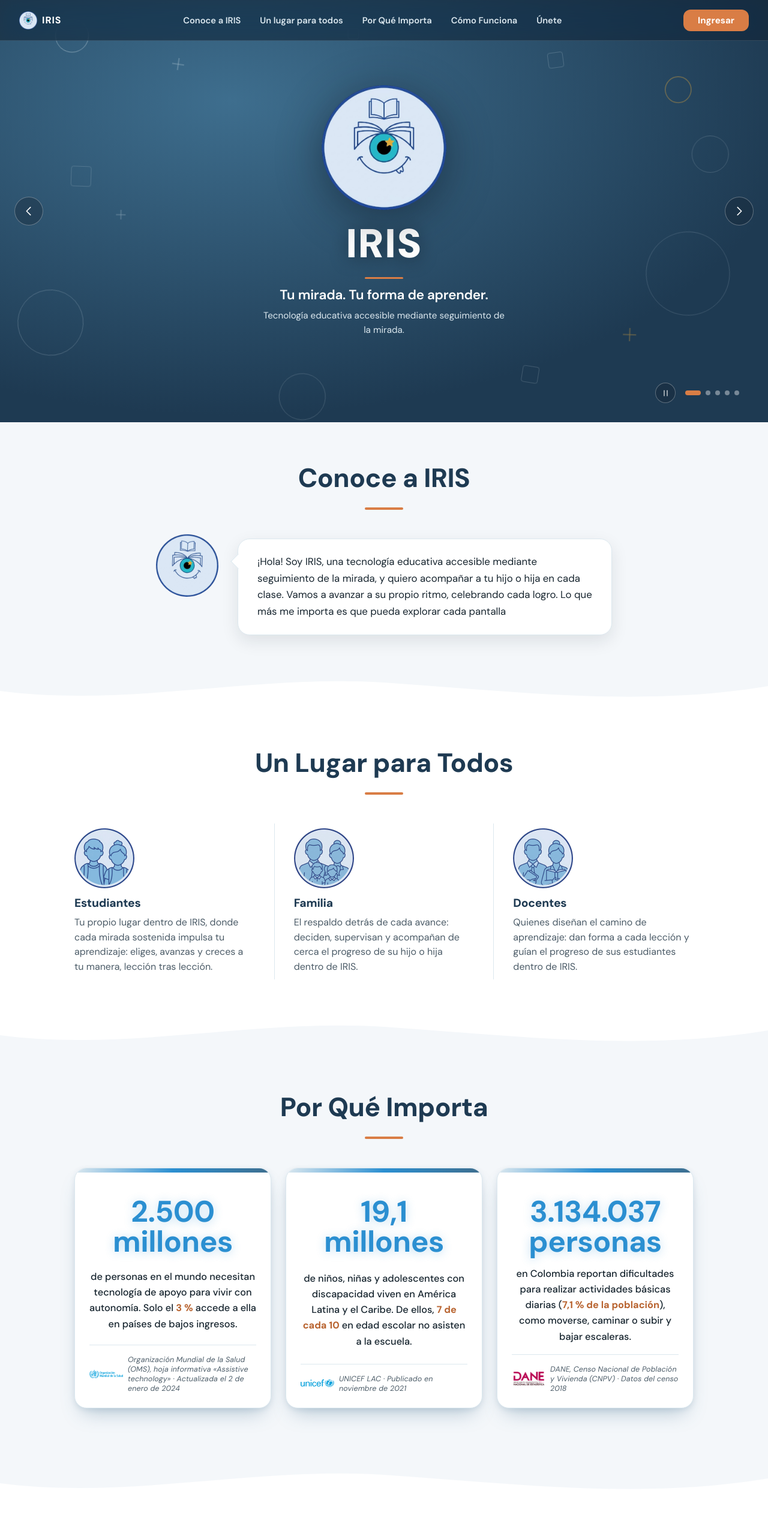
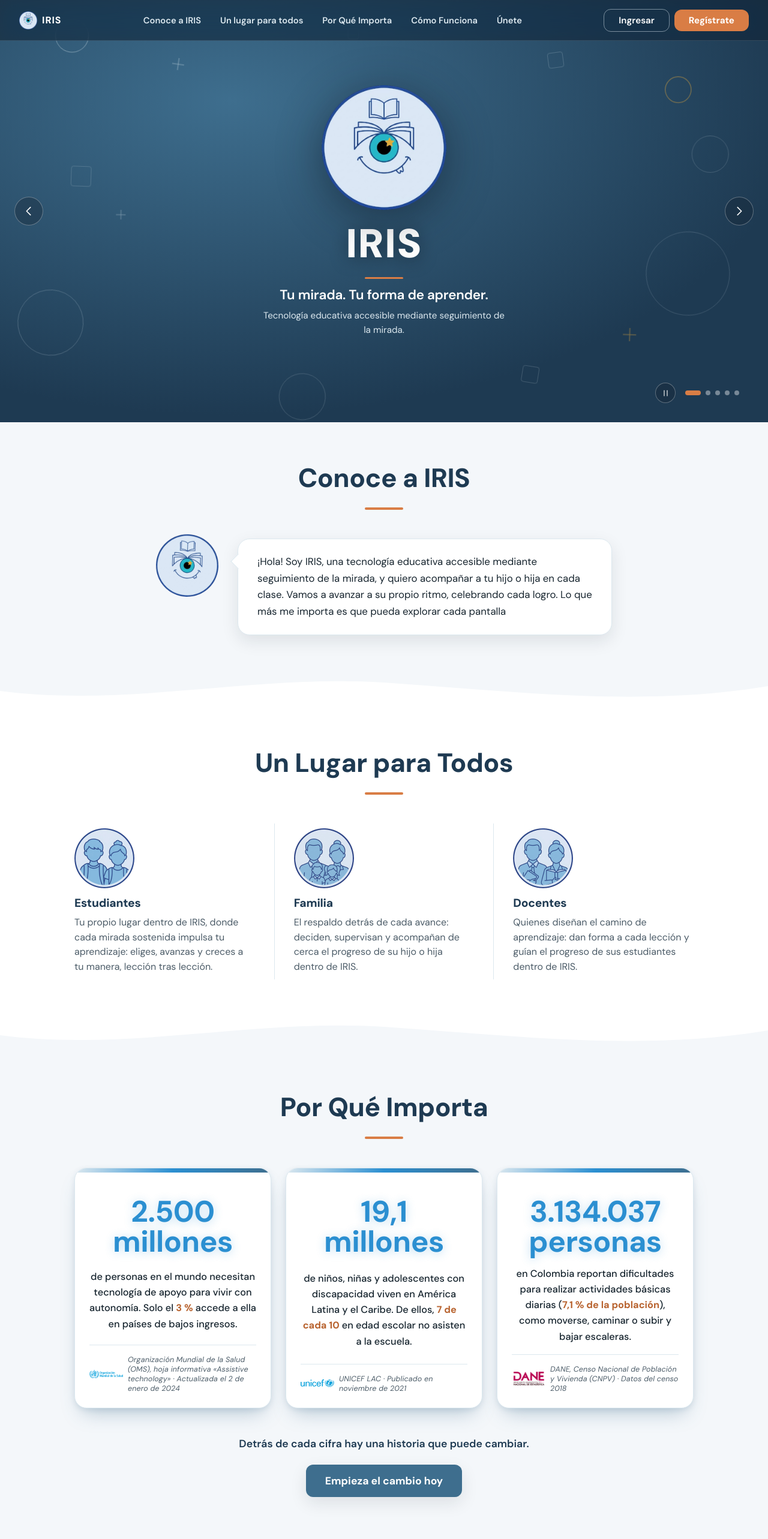
Before and after one commit to danorasys/project-iris, a React (Vite) app in the folder apps/web/: page / in a window 1280 px wide. Shown: the top 2566 px of the page at 60% size. Built offline with nearby package versions, Linux system fonts and the light colour scheme; no server answers; a web font is replaced by a local one.

Commit message:
feat: landing - strengthen and diversify call-to-action buttons across the landing page

```diff
--- a/apps/web/src/app/AppRouter.tsx
+++ b/apps/web/src/app/AppRouter.tsx
@@ -1,5 +1,5 @@
-import { lazy, Suspense } from "react";
-import { BrowserRouter, Navigate, Outlet, Route, Routes } from "react-router-dom";
+import { lazy, Suspense, useEffect } from "react";
+import { BrowserRouter, Navigate, Outlet, Route, Routes, useLocation } from "react-router-dom";
 import { RequireRol } from "./RequireRol";
 import { StudentGazeProvider } from "@/shared/gaze/GazeSourceContext";
 import { GazeCursor } from "@/shared/ui/GazeCursor";
@@ -30,9 +30,23 @@ const CreateClassroomPage = lazy(() => import("@/features/teacher/pages/CreateCl
 const ClassroomDetailPage = lazy(() => import("@/features/teacher/pages/ClassroomDetailPage"));
 const LessonEditorPage = lazy(() => import("@/features/teacher/pages/LessonEditorPage"));
 
+/** React Router doesn't reset scroll position on navigation the way a full
+ * page load does, so without this, a page opened from deep down another
+ * one (e.g. clicking a footer link) would keep the old scroll position. */
+function ScrollToTop() {
+  const { pathname } = useLocation();
+
+  useEffect(() => {
+    window.scrollTo(0, 0);
+  }, [pathname]);
+
+  return null;
+}
+
 export function AppRouter() {
   return (
     <BrowserRouter>
+      <ScrollToTop />
       <Suspense fallback={<LoadingScreen />}>
         <Routes>
           <Route path="/" element={<LandingPage />} />
--- a/apps/web/src/features/landing/LandingHeader.module.css
+++ b/apps/web/src/features/landing/LandingHeader.module.css
@@ -87,7 +87,42 @@
   transform: scaleX(1);
 }
 
+.headerActions {
+  display: flex;
+  align-items: center;
+  gap: var(--space-2);
+  flex: none;
+}
+
+/* Secondary: existing users signing in. A quiet outline against the
+   header's glass, since it needs less persuasion than joining does. */
 .loginButton {
+  flex: none;
+  border: 1.5px solid rgba(220, 232, 239, 0.5);
+  border-radius: var(--radius-medium);
+  background: transparent;
+  color: var(--color-surface);
+  padding: var(--space-2) var(--space-4);
+  font-weight: 600;
+  font-size: 0.95rem;
+  text-decoration: none;
+  transition:
+    background 200ms ease,
+    border-color 200ms ease,
+    transform 200ms ease;
+}
+
+.loginButton:hover {
+  background: rgba(255, 255, 255, 0.12);
+  border-color: rgba(220, 232, 239, 0.85);
+  transform: translateY(-1px);
+}
+
+/* Primary: the conversion goal, solid and closest to the edge of the bar
+   so it's the last, most prominent thing a scanning eye lands on. Same
+   quiet lift as "Ingresar" on hover, just a color change instead of an
+   outline, since this one already stands out by being solid. */
+.registerButton {
   flex: none;
   border: none;
   border-radius: var(--radius-medium);
@@ -97,34 +132,27 @@
   font-weight: 700;
   font-size: 0.95rem;
   text-decoration: none;
-  box-shadow: 0 0 0 rgba(217, 125, 69, 0);
   transition:
     background 200ms ease,
-    transform 320ms cubic-bezier(0.34, 1.56, 0.64, 1),
-    box-shadow 320ms ease;
+    transform 200ms ease;
 }
 
-.loginButton:hover {
+.registerButton:hover {
   background: var(--color-amber-dark);
-  transform: translateY(-2px) scale(1.04);
-  box-shadow: 0 10px 22px rgba(217, 125, 69, 0.35);
-}
-
-.loginButton:active {
-  transform: translateY(0) scale(1.01);
-  transition-duration: 90ms;
+  transform: translateY(-1px);
 }
 
 @media (prefers-reduced-motion: reduce) {
   .navLink,
   .navLink::after,
-  .loginButton {
+  .loginButton,
+  .registerButton {
     transition: color 120ms ease;
   }
 
   .navLink:hover,
   .loginButton:hover,
-  .loginButton:active {
+  .registerButton:hover {
     transform: none;
   }
 }
@@ -143,4 +171,9 @@
   .wordmark {
     display: none;
   }
+
+  /* Only one button fits comfortably; keep the conversion goal. */
+  .loginButton {
+    display: none;
+  }
 }
--- a/apps/web/src/features/landing/LandingHeader.tsx
+++ b/apps/web/src/features/landing/LandingHeader.tsx
@@ -30,9 +30,14 @@ export function LandingHeader() {
         ))}
       </nav>
 
-      <Link to="/login/adult" className={styles.loginButton}>
-        Ingresar
-      </Link>
+      <div className={styles.headerActions}>
+        <Link to="/login/adult" className={styles.loginButton}>
+          Ingresar
+        </Link>
+        <Link to="/login/adult" state={{ vista: "elegirRegistro" }} className={styles.registerButton}>
+          Regístrate
+        </Link>
+      </div>
     </header>
   );
 }
--- a/apps/web/src/features/landing/LandingPage.module.css
+++ b/apps/web/src/features/landing/LandingPage.module.css
@@ -339,6 +339,85 @@
   }
 }
 
+/* Closes the statistics with its own call to action. Same shape, shadow
+   and hover mechanics as every other landing button, only in the brand
+   blue instead of amber, so the CTAs feel like one family of buttons in
+   two accent colors, not a mismatched one-off. */
+.statsCta {
+  display: flex;
+  flex-direction: column;
+  align-items: center;
+  gap: var(--space-4);
+  margin-top: var(--space-6);
+  text-align: center;
+}
+
+.statsCtaText {
+  margin: 0;
+  max-width: 32rem;
+  font-family: var(--font-display);
+  font-weight: 600;
+  font-size: 1.1rem;
+  color: var(--color-iris-deep);
+}
+
+.statsCtaButton {
+  position: relative;
+  display: inline-block;
+  overflow: hidden;
+  border-radius: var(--radius-medium);
+  background: var(--color-iris-medium);
+  color: var(--color-surface);
+  padding: var(--space-3) var(--space-5);
+  font-weight: 700;
+  font-size: 1.1rem;
+  text-decoration: none;
+  box-shadow: var(--shadow-card);
+  transition:
+    background 200ms ease,
+    transform 320ms cubic-bezier(0.34, 1.56, 0.64, 1),
+    box-shadow 320ms ease;
+}
+
+.statsCtaButton::after {
+  content: "";
+  position: absolute;
+  inset: 0;
+  background: linear-gradient(115deg, transparent 30%, rgba(255, 255, 255, 0.45) 50%, transparent 70%);
+  transform: translateX(-130%);
+  transition: transform 650ms ease;
+}
+
+.statsCtaButton:hover {
+  background: var(--color-iris-deep);
+  transform: translateY(-3px) scale(1.045);
+  box-shadow: 0 14px 30px rgba(62, 110, 142, 0.4);
+}
+
+.statsCtaButton:hover::after {
+  transform: translateX(130%);
+}
+
+.statsCtaButton:active {
+  transform: translateY(-1px) scale(1.01);
+  transition-duration: 90ms;
+}
+
+@media (prefers-reduced-motion: reduce) {
+  .statsCtaButton {
+    transition: background 120ms ease;
+  }
+
+  .statsCtaButton::after {
+    display: none;
+  }
+
+  .statsCtaButton:hover,
+  .statsCtaButton:active {
+    transform: none;
+  }
+}
+
 /* Cómo funciona: the diagram is the explanation. No frame or shadow, it
    blends into the page background instead of floating over it. */
 
--- a/apps/web/src/features/landing/LandingPage.tsx
+++ b/apps/web/src/features/landing/LandingPage.tsx
@@ -287,7 +287,7 @@ function JoinSection() {
           una educación más inclusiva, donde cada estudiante aprende a su manera. Construyamos juntos un camino sin
           barreras.
         </p>
-        <Link to="/login/adult" className={styles.heroButton}>
+        <Link to="/login/adult" state={{ vista: "elegirRegistro" }} className={styles.heroButton}>
           Quiero unirme
         </Link>
       </div>
@@ -388,6 +388,12 @@ export default function LandingPage() {
           Por Qué Importa
         </h2>
         <Statistics />
+        <div className={styles.statsCta}>
+          <p className={styles.statsCtaText}>Detrás de cada cifra hay una historia que puede cambiar.</p>
+          <Link to="/login/adult" state={{ vista: "elegirRegistro" }} className={styles.statsCtaButton}>
+            Empieza el cambio hoy
+          </Link>
+        </div>
       </SectionBand>
 
       <SectionBand
--- a/apps/web/src/features/landing/MeetIris.module.css
+++ b/apps/web/src/features/landing/MeetIris.module.css
@@ -89,6 +89,68 @@
   border: 0;
 }
 
+/* Appears only once IRIS finishes "speaking", as a reply to her own
+   message rather than a CTA bolted onto the section from the outside. */
+.cta {
+  position: relative;
+  display: inline-block;
+  overflow: hidden;
+  margin-top: var(--space-4);
+  border-radius: var(--radius-medium);
+  background: var(--color-amber);
+  color: var(--color-surface);
+  padding: var(--space-3) var(--space-5);
+  font-weight: 700;
+  font-size: 1.1rem;
+  text-decoration: none;
+  box-shadow: var(--shadow-card);
+  opacity: 0;
+  animation: iris-cta-in 500ms ease forwards;
+  transition:
+    background 200ms ease,
+    transform 320ms cubic-bezier(0.34, 1.56, 0.64, 1),
+    box-shadow 320ms ease;
+}
+
+/* Animates opacity only, never transform: a forwards-filling animation
+   keeps its last keyframe value pinned on the animated property with
+   higher priority than any transition, which would permanently block the
+   hover lift below from ever moving the button. */
+@keyframes iris-cta-in {
+  from {
+    opacity: 0;
+  }
+  to {
+    opacity: 1;
+  }
+}
+
+/* Same hover treatment as the closing section's "Quiero unirme" button: a
+   light sweeps across left to right, on top of the lift and shadow. */
+.cta::after {
+  content: "";
+  position: absolute;
+  inset: 0;
+  background: linear-gradient(115deg, transparent 30%, rgba(255, 255, 255, 0.45) 50%, transparent 70%);
+  transform: translateX(-130%);
+  transition: transform 650ms ease;
+}
+
+.cta:hover {
+  background: var(--color-amber-dark);
+  transform: translateY(-3px) scale(1.045);
+  box-shadow: 0 14px 30px rgba(217, 125, 69, 0.4);
+}
+
+.cta:hover::after {
+  transform: translateX(130%);
+}
+
+.cta:active {
+  transform: translateY(-1px) scale(1.01);
+  transition-duration: 90ms;
+}
+
 @media (prefers-reduced-motion: reduce) {
   .logo {
     animation: none;
@@ -96,6 +158,21 @@
 
   .cursor {
     display: none;
+  }
+
+  .cta {
+    animation: none;
+    opacity: 1;
+    transition: background 120ms ease;
+  }
+
+  .cta::after {
+    display: none;
+  }
+
+  .cta:hover,
+  .cta:active {
+    transform: none;
   }
 }
 
--- a/apps/web/src/features/landing/MeetIris.tsx
+++ b/apps/web/src/features/landing/MeetIris.tsx
@@ -1,4 +1,5 @@
 import { useEffect, useRef, useState } from "react";
+import { Link } from "react-router-dom";
 import logoIris from "@/assets/landing/logo-iris.png";
 import styles from "./MeetIris.module.css";
 
@@ -58,6 +59,11 @@ export function MeetIris() {
           {!done && <span className={styles.cursor} />}
         </p>
         <p className={styles.srOnly}>{IRIS_MESSAGE}</p>
+        {done && (
+          <Link to="/login/adult" state={{ vista: "elegirRegistro" }} className={styles.cta}>
+            Quiero que acompañe a mi hijo o hija
+          </Link>
+        )}
       </div>
     </div>
   );
```
